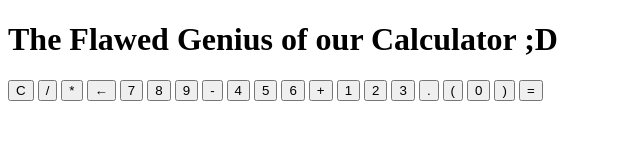
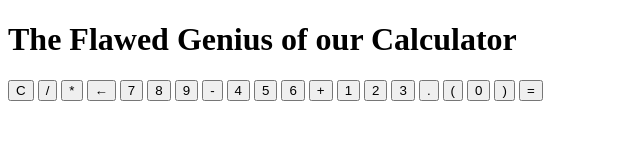
Before and after one commit to yaloswog/FlawedGenius_BrokenCalculator, a plain HTML site: page index.html in a window 1280 px wide. Shown: the full height of the page, 0-640 px from the left. Drawn offline with Linux system fonts and the light colour scheme; files that its build step writes are made by us from their sources; files whose address does not match are found by name.

Commit message:
removed ;D from header 1

```diff
--- a/index.html
+++ b/index.html
@@ -19,7 +19,7 @@
 </head>
 
 <body>
-  <h1>The Flawed Genius of our Calculator ;D</h1>
+  <h1>The Flawed Genius of our Calculator</h1>
   <section>
         <div class="container">
             <div id="display"></div>
```
